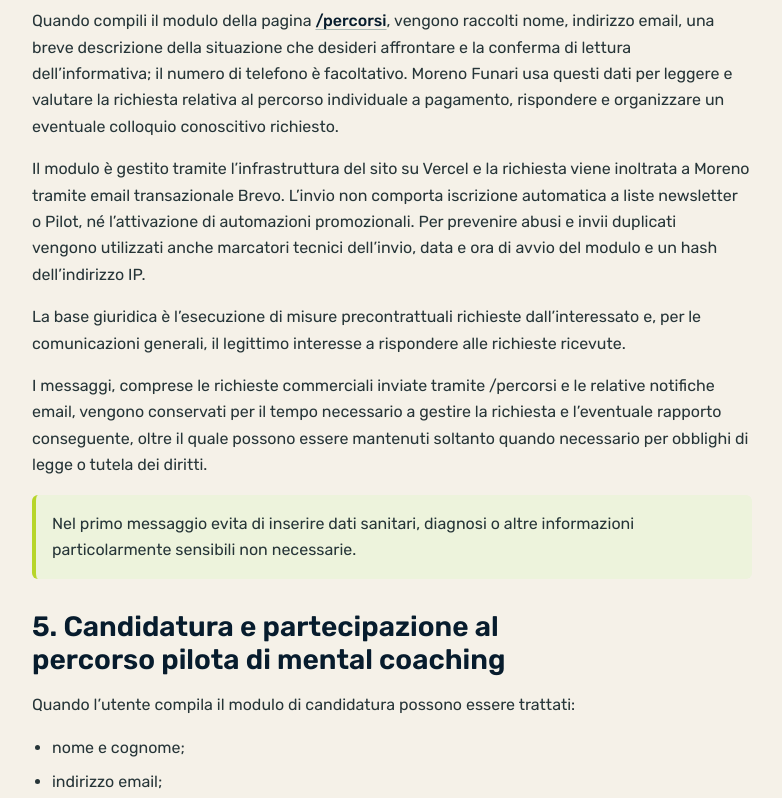
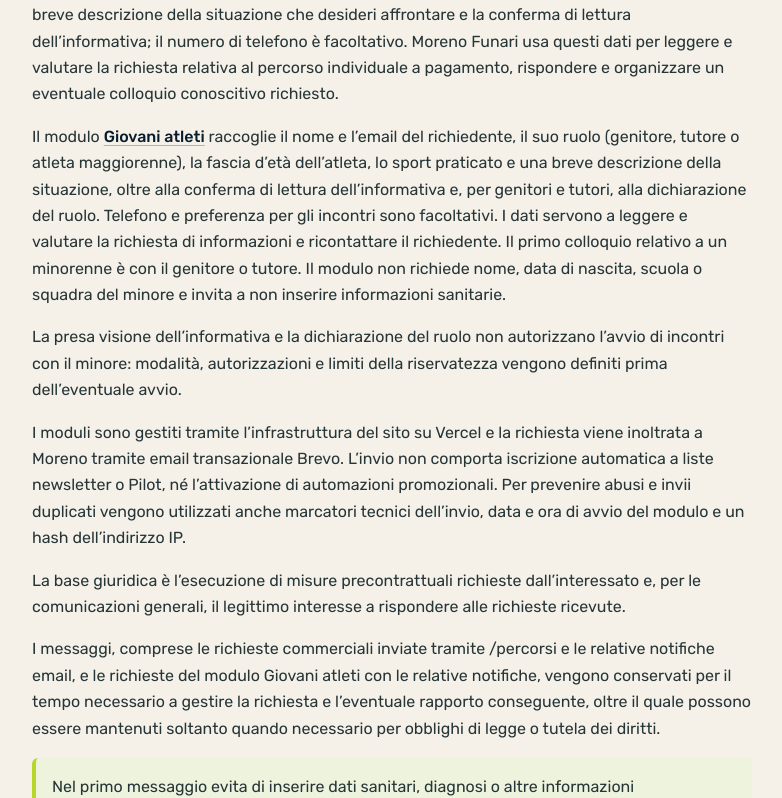
Before and after one commit to MorenoFunari/moreno-funari-website, a Next.js app: page /privacy-policy in a window 1280 px wide. Shown: the part 1634-2432 px from the top of the page, without its empty margins (72-854 px from the left). Built offline with nearby package versions, Linux system fonts and the light colour scheme; no server answers.

Commit message:
feat: apply approved athlete privacy disclosure and enable publication

```diff
--- a/src/app/privacy-policy/page.tsx
+++ b/src/app/privacy-policy/page.tsx
@@ -101,7 +101,7 @@ export default function PrivacyPolicyPage() {
 
           <section className={styles.section}>
             <h2 className={styles.sectionTitle}>
-              4. Contatti e richieste commerciali tramite il modulo /percorsi
+              4. Contatti e richieste tramite i moduli del sito
             </h2>
             <p>
               Se scegli di scrivere via email, possono essere trattati indirizzo
@@ -131,7 +131,26 @@ export default function PrivacyPolicyPage() {
               eventuale colloquio conoscitivo richiesto.
             </p>
             <p>
-              Il modulo è gestito tramite l’infrastruttura del sito su Vercel e
+              Il modulo <a href="/coaching/mental-coach-giovani-atleti">Giovani atleti</a>{" "}
+              raccoglie il nome e l’email del richiedente, il suo ruolo (genitore,
+              tutore o atleta maggiorenne), la fascia d’età dell’atleta, lo sport
+              praticato e una breve descrizione della situazione, oltre alla
+              conferma di lettura dell’informativa e, per genitori e tutori, alla
+              dichiarazione del ruolo. Telefono e preferenza per gli incontri
+              sono facoltativi. I dati servono a leggere e valutare la richiesta
+              di informazioni e ricontattare il richiedente. Il primo colloquio
+              relativo a un minorenne è con il genitore o tutore. Il modulo non
+              richiede nome, data di nascita, scuola o squadra del minore e invita
+              a non inserire informazioni sanitarie.
+            </p>
+            <p>
+              La presa visione dell’informativa e la dichiarazione del ruolo non
+              autorizzano l’avvio di incontri con il minore: modalità,
+              autorizzazioni e limiti della riservatezza vengono definiti prima
+              dell’eventuale avvio.
+            </p>
+            <p>
+              I moduli sono gestiti tramite l’infrastruttura del sito su Vercel e
               la richiesta viene inoltrata a Moreno tramite email transazionale
               Brevo. L’invio non comporta iscrizione automatica a liste
               newsletter o Pilot, né l’attivazione di automazioni promozionali.
@@ -146,7 +165,8 @@ export default function PrivacyPolicyPage() {
             </p>
             <p>
               I messaggi, comprese le richieste commerciali inviate tramite
-              /percorsi e le relative notifiche email, vengono conservati per il
+              /percorsi e le relative notifiche email, e le richieste del modulo
+              Giovani atleti con le relative notifiche, vengono conservati per il
               tempo necessario a gestire la richiesta e l’eventuale rapporto
               conseguente, oltre il quale
               possono essere mantenuti soltanto quando necessario per obblighi di
@@ -493,8 +513,8 @@ export default function PrivacyPolicyPage() {
                 <p>
                   Fornitore per la gestione di moduli, liste e comunicazioni
                   email. I dati del percorso pilota non vengono utilizzati
-                  automaticamente per newsletter. Per il modulo /percorsi,
-                  Brevo inoltra a Moreno la notifica della richiesta tramite
+                  automaticamente per newsletter. Per i moduli /percorsi e
+                  Giovani atleti, Brevo inoltra a Moreno la notifica della richiesta tramite
                   email transazionale, senza iscrizione automatica a liste
                   newsletter o Pilot.
                 </p>
@@ -618,6 +638,15 @@ export default function PrivacyPolicyPage() {
               Analytics è separata e il rifiuto non impedisce l’invio della
               richiesta commerciale.
             </p>
+            <p>
+              Anche l’uso del modulo Giovani atleti è facoltativo. Per l’invio
+              sono necessari ruolo, nome e email del richiedente, fascia d’età
+              dell’atleta, sport, breve situazione e presa visione
+              dell’informativa; per genitori e tutori è necessaria anche la
+              dichiarazione del ruolo. Telefono e preferenza per gli incontri
+              sono facoltativi. Il consenso Analytics è separato: il rifiuto non
+              impedisce l’invio e la richiesta non comporta consenso marketing.
+            </p>
           </section>
 
           <section className={styles.section}>
--- a/src/config/giovani-atleti.ts
+++ b/src/config/giovani-atleti.ts
@@ -4,6 +4,6 @@ export const athleteDescription = "Per genitori di giovani sportivi: errore, pre
 export const athleteRoles = ["Genitore", "Tutore", "Atleta maggiorenne"] as const;
 export const athleteAges = ["7–10", "11–13", "14–17", "18+"] as const;
 export const athleteModes = ["Online", "In presenza (Castelli Romani)", "Da valutare"] as const;
-// Publication is blocked until the specific privacy disclosure is validated.
-export const athletePublicationReady = false;
+// Factual disclosure approved for application/publication by the site owner.
+export const athletePublicationReady = true;
 export const athleteConfirmation = "Grazie, ho ricevuto la tua richiesta. La leggo personalmente e ti rispondo appena possibile.";
```
Also changed, not shown: 2 other files (tests, documents, lock files or other folders).
